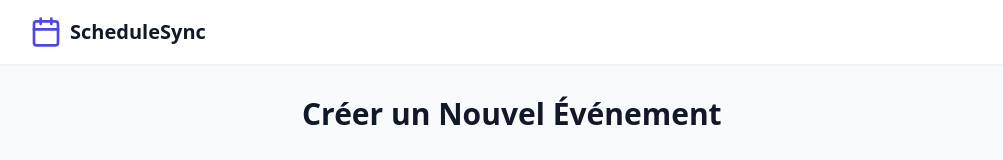
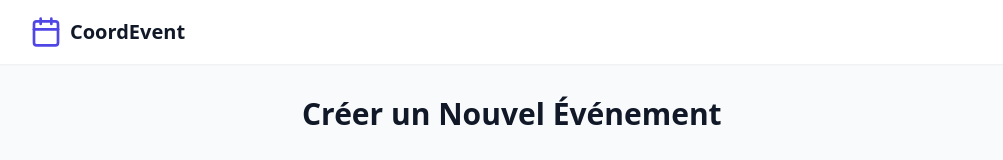
Before and after one commit to Hamadeous/CoordEvents, a React (Vite) app: page / in a window 1280 px wide. Shown: the top 160 px of the page, without its empty margins (2-1005 px from the left). Built offline with nearby package versions, Linux system fonts and the light colour scheme.

Commit message:
Update App.tsx

```diff
--- a/src/App.tsx
+++ b/src/App.tsx
@@ -14,7 +14,7 @@ function App() {
             <div className="flex justify-between h-16 items-center">
               <div className="flex items-center">
                 <Calendar className="h-8 w-8 text-indigo-600" />
-                <span className="ml-2 text-xl font-semibold text-gray-900">ScheduleSync</span>
+                <span className="ml-2 text-xl font-semibold text-gray-900">CoordEvent</span>
               </div>
             </div>
           </div>
```
